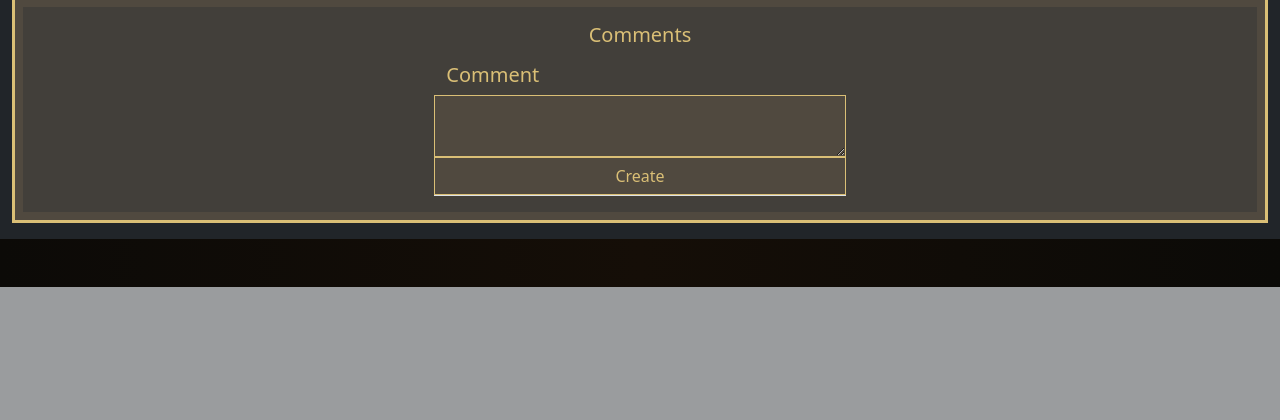
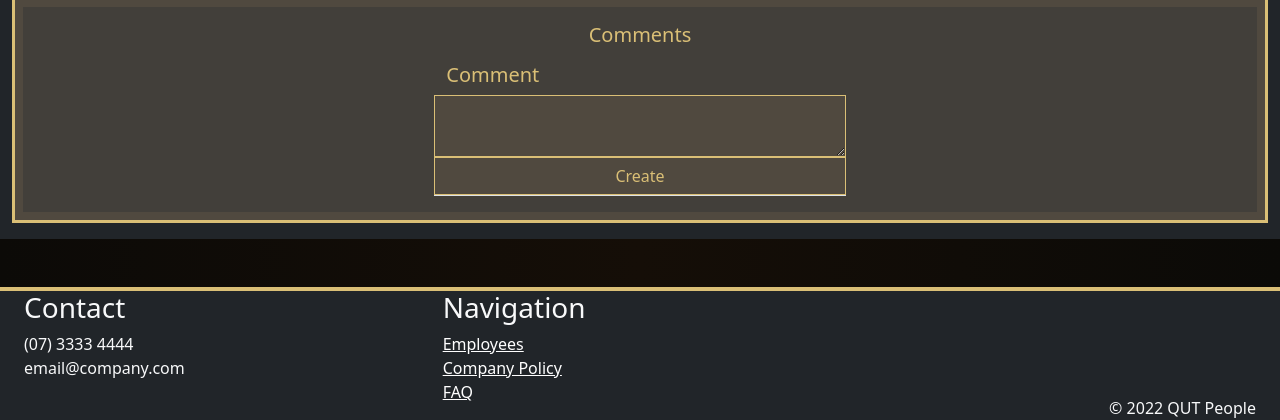
Before and after one commit to aidanlockwood20/IAB207-Assessment-3, a Flask app: page /events/1 in a window 1280 px wide. Shown: the part 1572-1992 px from the top of the page. Before the commit the page ends 1859 px from the top, so only its background shows below. Run offline with Flask 2, Linux system fonts and the light colour scheme; data comes from the database, SQL or seed files in the repository; data that the repository does not hold is empty; some libraries are stand-ins or nearby versions.

Commit message:
Pulled base.html, index.html, L_P_V.py
Pulled base.html, index.html and landing_page_views.py from Landing-Page to main.

```diff
--- a/backyardCinemas/templates/base.html
+++ b/backyardCinemas/templates/base.html
@@ -15,7 +15,7 @@
 
 </head>
 
-<body>
+<body class="d-flex flex-column">
     <header>
         <nav class="navbar navbar-expand-md bg-dark navbar-dark">
             <div class="container-xxl d-flex">
@@ -58,7 +58,8 @@
                     {% endif %}
 
                     <form class="d-flex" action="{{ url_for('main.search')}}">
-                        <input class="form-control me-2" name="search" type="search" placeholder="Search" aria-label="Search">
+                        <input class="form-control me-2" name="search" type="search" placeholder="Search"
+                            aria-label="Search">
                         <button class="btn bg-light4" type="submit">Search</button>
                     </form>
 
@@ -74,8 +75,34 @@
     </main>
 
     <footer>
-        {% block footer %}
-        {% endblock %}
+        <footer class="container-fluid text-light bg-dark" id="footer1">
+            <div class="container-xxl">
+                <div class="row">
+                    <div class="col-4">
+                        <h3>Contact</h3>
+                        <ul class="list-unstyled">
+                            <li>(07) 3333 4444</li>
+                            <li>email@company.com</li>
+                        </ul>
+
+                    </div>
+                    <div class="col-2">
+                        <h3>Navigation</h3>
+
+                        <ul class="list-unstyled">
+                            <li><a href="#">Employees</a></li>
+                            <li><a href="#">Company Policy</a></li>
+                            <li><a href="#">FAQ</a></li>
+                        </ul>
+                    </div>
+                    <div class="col-6 d-flex justify-content-end align-items-end">&copy; 2022 QUT People</div>
+                </div>
+            </div>
+        </footer>
+        <!-- Boostrap Javascript -->
+        <script src="https://cdn.jsdelivr.net/npm/bootstrap@5.1.3/dist/js/bootstrap.bundle.min.js"
+            integrity="sha384-ka7Sk0Gln4gmtz2MlQnikT1wXgYsOg+OMhuP+IlRH9sENBO0LRn5q+8nbTov4+1p"
+            crossorigin="anonymous"></script>
     </footer>
 </body>
 
```
Also changed, not shown: backyardCinemas/landing_page_views.py (+7 -7 lines), backyardCinemas/templates/index.html (+40 -6 lines).
